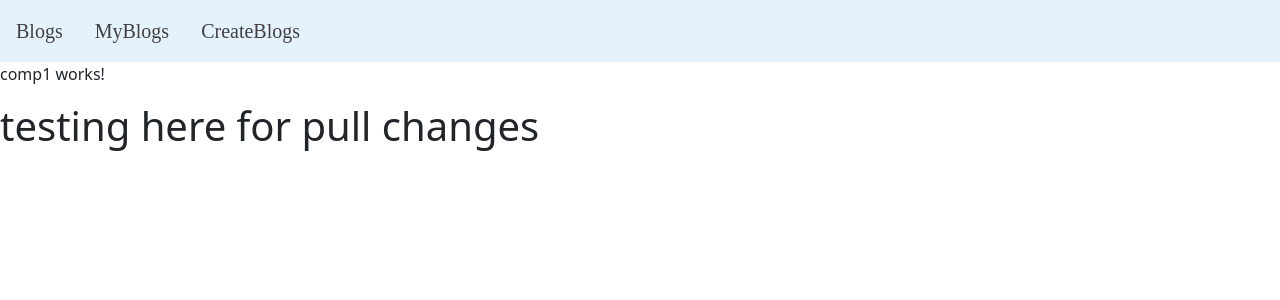
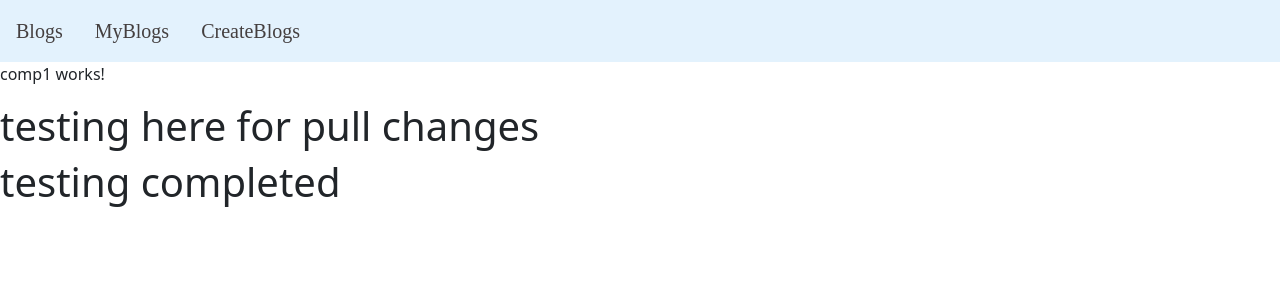
Before and after one commit to PRASHANTPAL283/AngularBlogsLatest, an Angular app: page /blogs in a window 1280 px wide. Shown: the top 300 px of the page. Built offline with nearby package versions, Linux system fonts and the light colour scheme.

Commit message:
second cmmit

```diff
--- a/src/app/comp1/comp1.component.html
+++ b/src/app/comp1/comp1.component.html
@@ -1,2 +1,3 @@
 <p>comp1 works!</p>
 <h1>testing here for pull changes</h1>
+<h1>testing completed</h1>
```
